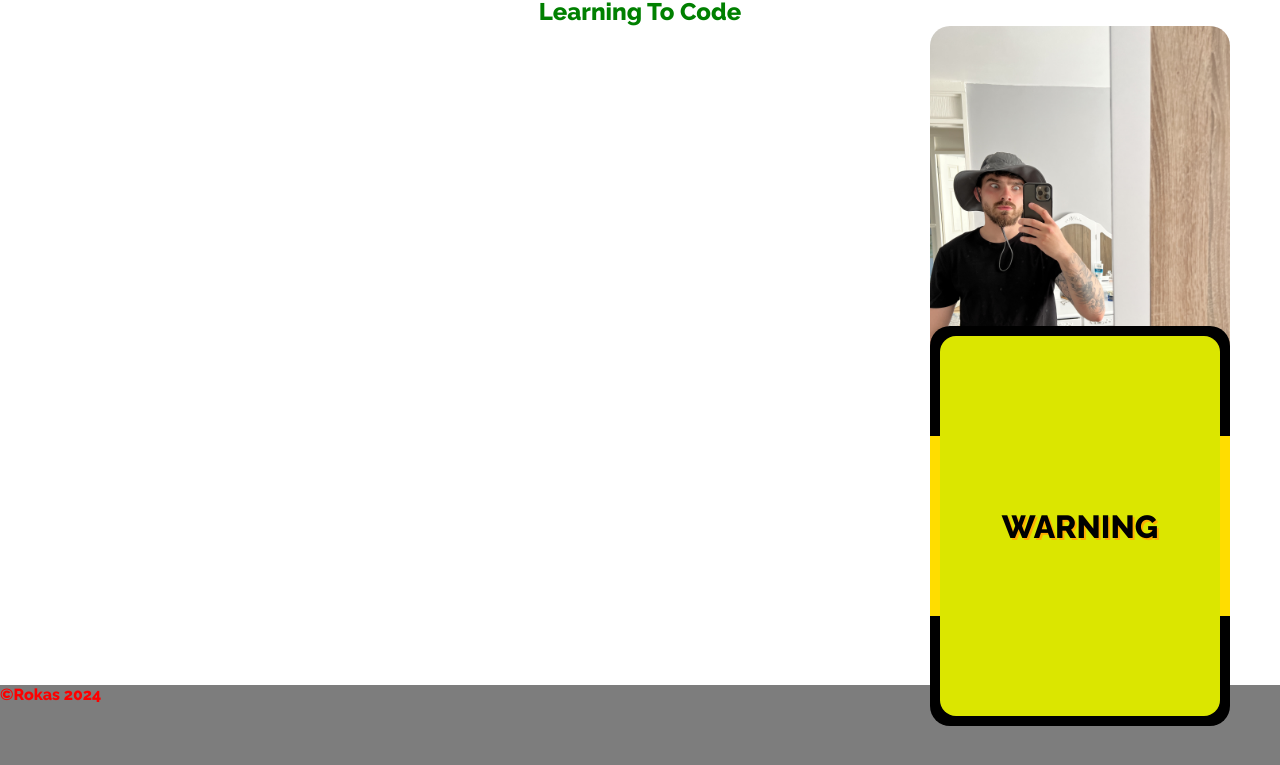
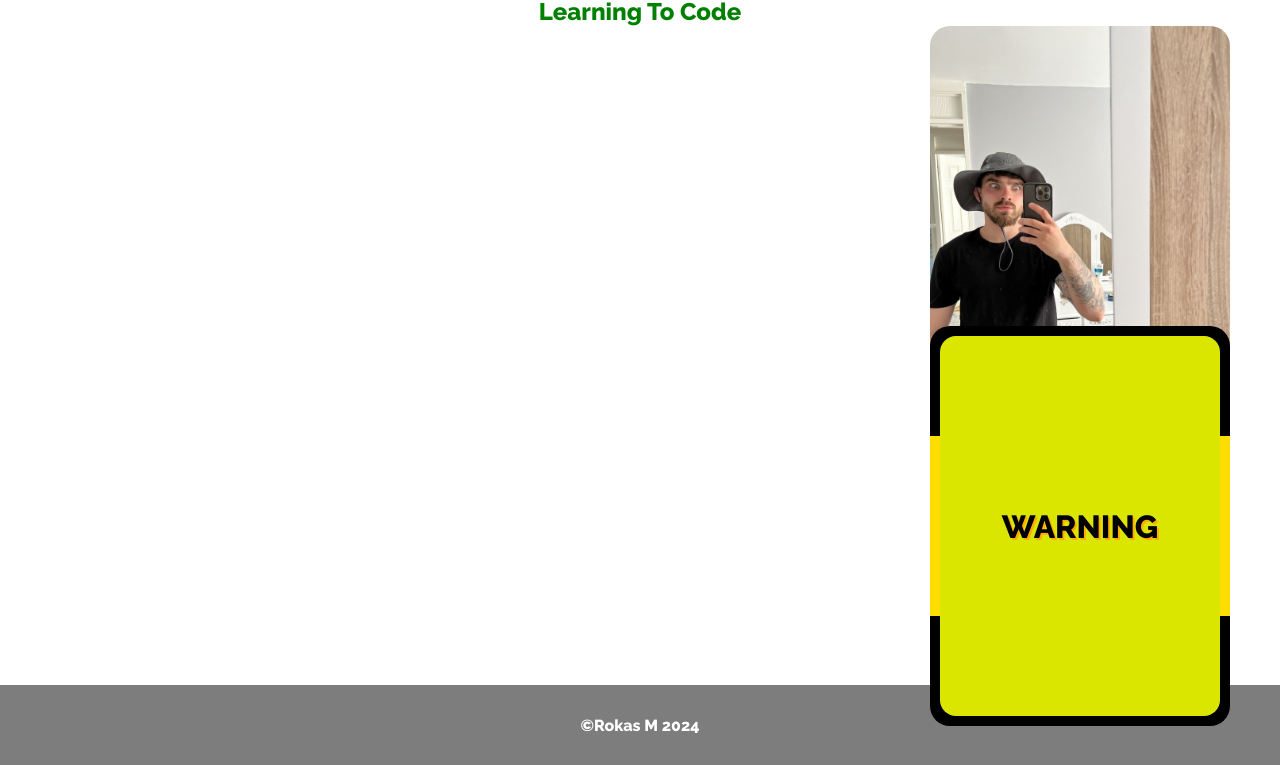
Before and after one commit to rokenasm/Actual-Assignment, a plain HTML site: page index.html in a window 1280 px wide. Shown: the part 251-1016 px from the top of the page. Drawn offline with Linux system fonts and the light colour scheme.

Commit message:
added a footer with my name to keep originality

```diff
--- a/index.html
+++ b/index.html
@@ -57,7 +57,7 @@
 </aside>
 
 <footer>
-<p>&copy;Rokas 2024</p>
+<p>&copy;Rokas M 2024</p>
 
 </footer>
 
--- a/style.css
+++ b/style.css
@@ -38,9 +38,13 @@ main{
 
 footer{
     background-color: rgb(125, 125, 125);
-    color: red;
+    color: white;
     grid-area: footer;
     height: 10vh;
+    justify-content: center;
+    align-items: center;
+    justify-items: center;
+    display: flex;
 
 
 }
```
Also changed, not shown: contact.html (+1 -1 lines), project.html (+1 -1 lines), sitereport.html (+1 -1 lines), videodemo.html (+1 -1 lines).
